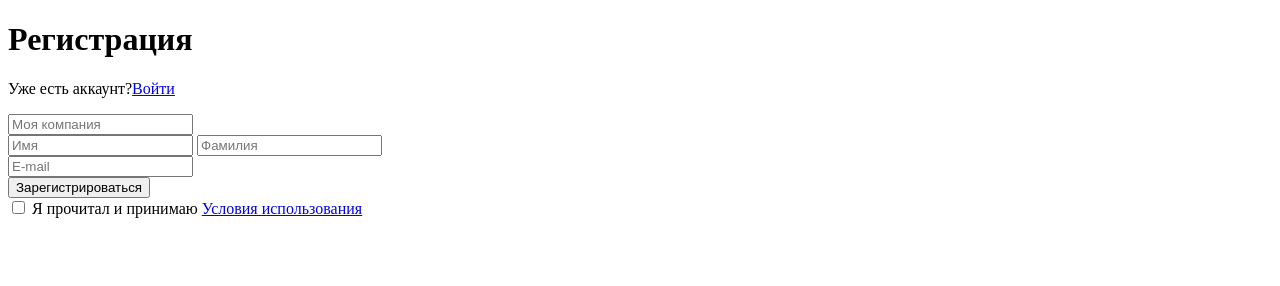
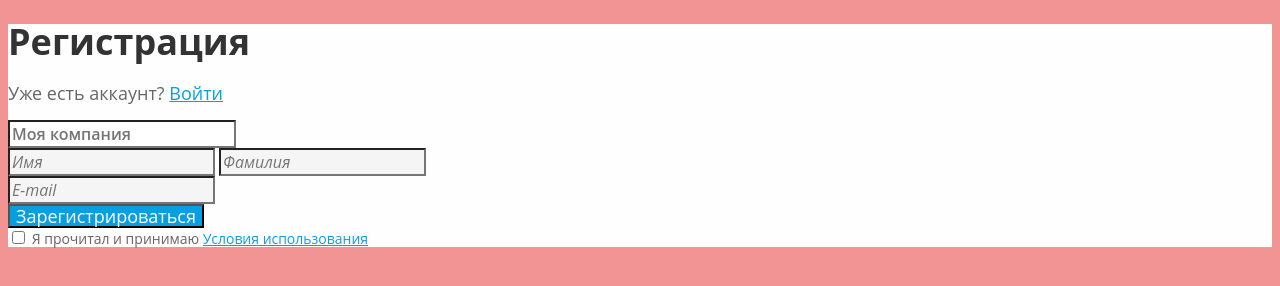
Before and after one commit to mastech-1/hw, a plain HTML site: page 2-Form/form.html in a window 1280 px wide. Drawn offline with Linux system fonts and the light colour scheme.

Commit message:
4-го ДЗ HTML и CSS Register (Добавление CSS стилей)

```diff
--- a/2-Form/form.html
+++ b/2-Form/form.html
@@ -4,6 +4,7 @@
 <head>
     <meta charset="UTF-8">
     <meta name="viewport" content="width=device-width, initial-scale=1.0">
+    <link rel="stylesheet" href="style.css">
     <title>Форма</title>
 </head>
 
@@ -11,31 +12,33 @@
     <main>
         <form action="form">
             <h1>Регистрация</h1>
-            <p>Уже есть аккаунт?<a href="#" target="_blank">Войти</a></p>
+            <p>Уже есть аккаунт? <a href="#" target="_blank">Войти</a></p>
             <div>
                 <label for="comp">
-                    <input type="text" id="comp" placeholder="Моя компания">
+                    <input type="text" id="comp" placeholder="Моя компания" class="comp1">
                 </label>
             </div>
             <div>
                 <label for="name">
-                    <input type="text" id="name" placeholder="Имя">
+                    <input type="text" id="name" placeholder="Имя" class="name1">
                 </label>
                 <label for="fam">
-                    <input type="text" id="fam" placeholder="Фамилия">
+                    <input type="text" id="fam" placeholder="Фамилия" class="fam1">
                 </label>
             </div>
             <div>
                 <label for="email">
-                    <input type="email" id="email" placeholder="E-mail">
+                    <input type="email" id="email" placeholder="E-mail" class="email1">
                 </label>
             </div>
             <button>Зарегистрироваться</button>
             <div>
                 <label for="agr">
-                    <input type="checkbox" id="agr" name="agr">
-                    Я прочитал и принимаю
-                    <a href="#" target="_blank">Условия использования</a>
+                    <div class="agr1">
+                        <input type="checkbox" id="agr" name="agr">
+                        Я прочитал и принимаю
+                        <a href="#" target="_blank">Условия использования</a>
+                    </div>
                 </label>
             </div>
         </form>
--- /dev/null
+++ b/2-Form/style.css
@@ -0,0 +1,65 @@
+body {
+    background-color: #F39494;
+}
+
+form {
+    background-color: #FFFEFE;
+}
+
+h1 {
+    font-size: 36px;
+    line-height: 100%;
+    font-weight: 700;
+    font-family: Open Sans, sans-serif;
+    color: #333333;
+}
+
+p {
+    font-size: 18px;
+    line-height: 100%;
+    font-weight: 400;
+    font-family: Open Sans, sans-serif;
+    color: #666666;
+}
+
+a {
+    color: #089FE0;
+}
+
+.comp1 {
+    background-color: #FFFFFF;
+    font-size: 16px;
+    line-height: 100%;
+    font-weight: 600;
+    font-family: Open Sans, sans-serif;
+    color: #333333;
+}
+
+.name1,
+.fam1,
+.email1 {
+    background-color: #F5F5F5;
+    font-size: 16px;
+    line-height: 100%;
+    font-weight: 400;
+    font-style: italic;
+    font-family: Open Sans, sans-serif;
+    color: #999999;
+}
+
+button {
+    background-color: #089FE0;
+    font-size: 18px;
+    line-height: 100%;
+    font-weight: 400;
+    font-family: Open Sans, sans-serif;
+    color: #FFFFFF;
+}
+
+.agr1 {
+    font-size: 14px;
+    line-height: 100%;
+    font-weight: 400;
+    font-family: Open Sans, sans-serif;
+    color: #666666;
+}
```
